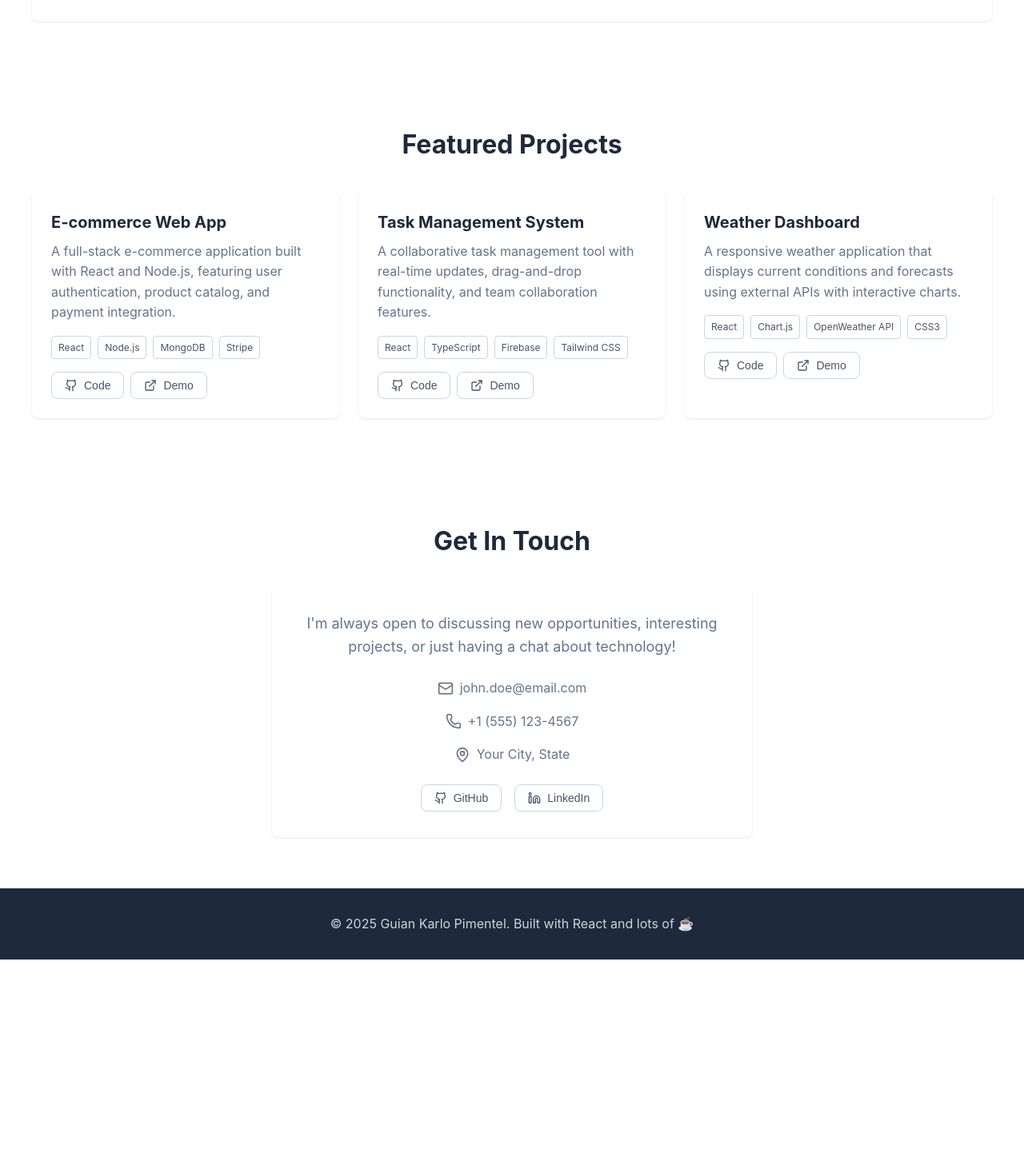
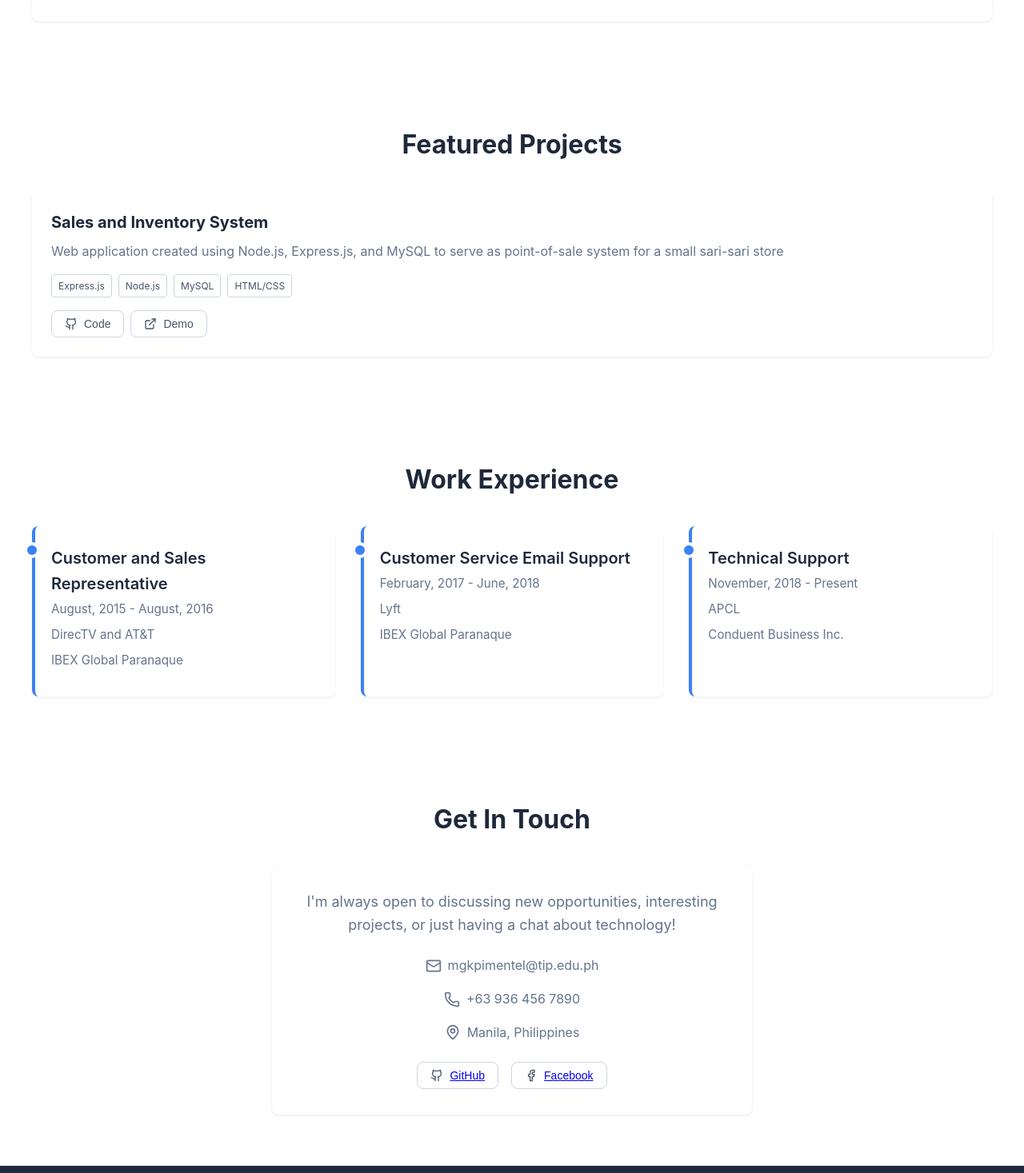
Before and after one commit to gypimentel/Portfolio, a React (Create React App) app: page / in a window 1280 px wide. Shown: the part 1330-2797 px from the top of the page at 80% size. Before the commit the page ends 2530 px from the top, so only its background shows below. Built offline with nearby package versions, Linux system fonts and the light colour scheme.

Commit message:
version 2

```diff
--- a/public/index.html
+++ b/public/index.html
@@ -2,7 +2,7 @@
 <html lang="en">
   <head>
     <meta charset="utf-8" />
-    <link rel="icon" href="%PUBLIC_URL%/favicon.ico" />
+    <link rel="icon" href="./favicon.ico" />
     <meta name="viewport" content="width=device-width, initial-scale=1" />
     <meta name="theme-color" content="#000000" />
     <meta
--- a/src/components/Portfolio.css
+++ b/src/components/Portfolio.css
@@ -259,6 +259,53 @@
   display: flex;
   gap: 0.5rem;
 }
+/* Optional timeline effect */
+.experience-grid {
+  display: grid;
+  grid-template-columns: repeat(auto-fit, minmax(300px, 1fr));
+  gap: 2rem;
+  position: relative;
+}
+
+.experience-card {
+  position: relative;
+  background: white;
+  border-left: 4px solid #3b82f6; /* blue timeline line */
+  border-radius: 0.5rem;
+  padding: 1.5rem 1.5rem 1.5rem 1.25rem;
+  box-shadow: 0 2px 4px rgba(0, 0, 0, 0.06);
+  transition: box-shadow 0.3s ease;
+}
+
+.experience-card::before {
+  content: '';
+  position: absolute;
+  top: 1.5rem;
+  left: -0.65rem;
+  width: 12px;
+  height: 12px;
+  background-color: #3b82f6;
+  border-radius: 50%;
+  box-shadow: 0 0 0 4px white;
+}
+
+.experience-card:hover {
+  box-shadow: 0 8px 16px rgba(0, 0, 0, 0.08);
+}
+
+.experience-title {
+  font-size: 1.25rem;
+  font-weight: 600;
+  color: #1e293b;
+  margin-bottom: 0.25rem;
+}
+
+.experience-details {
+  font-size: 0.95rem;
+  color: #64748b;
+  margin-bottom: 0.5rem;
+  line-height: 1.6;
+}
 
 /* Contact Section */
 .contact-card {
--- a/src/components/Portfolio.js
+++ b/src/components/Portfolio.js
@@ -1,4 +1,4 @@
-import { Mail, Phone, MapPin, Github, Linkedin, ExternalLink } from "lucide-react"
+import { Mail, Phone, MapPin, Github, ExternalLink, Facebook } from "lucide-react"
 import "./Portfolio.css"
 
 const Portfolio = () => {
@@ -17,29 +17,32 @@ const Portfolio = () => {
 
   const projects = [
     {
-      title: "E-commerce Web App",
+      title: "Sales and Inventory System",
       description:
-        "A full-stack e-commerce application built with React and Node.js, featuring user authentication, product catalog, and payment integration.",
-      technologies: ["React", "Node.js", "MongoDB", "Stripe"],
+        "Web application created using Node.js, Express.js, and MySQL to serve as point-of-sale system for a small sari-sari store",
+      technologies: ["Express.js", "Node.js", "MySQL", "HTML/CSS"],
       github: "#",
       demo: "#",
-    },
+    }
+  ]
+
+  const experiences = [
     {
-      title: "Task Management System",
-      description:
-        "A collaborative task management tool with real-time updates, drag-and-drop functionality, and team collaboration features.",
-      technologies: ["React", "TypeScript", "Firebase", "Tailwind CSS"],
-      github: "#",
-      demo: "#",
-    },
-    {
-      title: "Weather Dashboard",
-      description:
-        "A responsive weather application that displays current conditions and forecasts using external APIs with interactive charts.",
-      technologies: ["React", "Chart.js", "OpenWeather API", "CSS3"],
-      github: "#",
-      demo: "#",
-    },
+      position:"Customer and Sales Representative",
+      duration:"August, 2015 - August, 2016",
+      accounts: "DirecTV and AT&T",
+      company: "IBEX Global Paranaque"
+    },{
+      position:"Customer Service Email Support",
+      duration:"February, 2017 - June, 2018",
+      accounts: "Lyft",
+      company: "IBEX Global Paranaque"
+    },{
+      position:"Technical Support",
+      duration:"November, 2018 - Present",
+      accounts: "APCL",
+      company: "Conduent Business Inc."
+    }
   ]
 
   return (
@@ -53,6 +56,7 @@ const Portfolio = () => {
               <a href="#about">About</a>
               <a href="#skills">Skills</a>
               <a href="#projects">Projects</a>
+              <a href="#experience">Experiences</a>
               <a href="#contact">Contact</a>
             </div>
           </div>
@@ -74,11 +78,19 @@ const Portfolio = () => {
           <div className="hero-buttons">
             <button className="btn btn-primary">
               <Mail size={16} />
-              Contact Me
+              <a href="mailto:mgkpimentel@tip.edu.ph">
+                Contact me
+              </a>
             </button>
             <button className="btn btn-secondary">
               <Github size={16} />
+              <a
+                href="https://github.com/gypimentel"
+                target="_blank"
+                rel="noreferrer"
+              >
               GitHub
+              </a>
             </button>
           </div>
         </div>
@@ -91,7 +103,7 @@ const Portfolio = () => {
           <div className="card">
             <p className="about-text">
               I'm a fourth year BS Computer Engineering student from TIP Manila. This is an attempt to create a simple
-              website that showcases my portfolio and serve as a CV. This is created using React and templates from Lucide.
+              website that showcases my portfolio and serve as a CV. This is created using React and icons from Lucide.
             </p>
             <p className="about-text">
               When I'm not coding, you can find me exploring new technologies, contributing to open-source projects, or
@@ -150,6 +162,25 @@ const Portfolio = () => {
         </div>
       </section>
 
+      {/* Experience Section */}
+      <section id="experience" className="section">
+        <div className="container">
+          <h2 className="section-title">Work Experience</h2>
+          <div className="experience-grid">
+            {experiences.map((exp, index) => (
+              <div key={index} className="experience-card">
+                <div className="experience-content">
+                  <h3 className="experience-title">{exp.position}</h3>
+                  <p className="experience-details">{exp.duration}</p>
+                  <p className="experience-details">{exp.accounts}</p>
+                  <p className="experience-details">{exp.company}</p>
+                </div>
+              </div>
+            ))}
+          </div>
+        </div>
+      </section>
+
       {/* Contact Section */}
       <section id="contact" className="section">
         <div className="container">
@@ -162,25 +193,37 @@ const Portfolio = () => {
             <div className="contact-info">
               <div className="contact-item">
                 <Mail size={20} />
-                <span>john.doe@email.com</span>
+                <span>mgkpimentel@tip.edu.ph</span>
               </div>
               <div className="contact-item">
                 <Phone size={20} />
-                <span>+1 (555) 123-4567</span>
+                <span>+63 936 456 7890</span>
               </div>
               <div className="contact-item">
                 <MapPin size={20} />
-                <span>Your City, State</span>
+                <span>Manila, Philippines</span>
               </div>
             </div>
             <div className="social-buttons">
               <button className="btn btn-outline">
                 <Github size={16} />
-                GitHub
+                <a
+                  href="https://github.com/gypimentel"
+                  target="_blank"
+                  rel="noreferrer"
+                >
+                  GitHub
+                </a>
               </button>
               <button className="btn btn-outline">
-                <Linkedin size={16} />
-                LinkedIn
+                <Facebook size={16} />
+                <a
+                  href="https://www.facebook.com/guiankarlo.pimentel"
+                  target="_blank"
+                  rel="noreferrer"
+                >
+                  Facebook
+                </a>
               </button>
             </div>
           </div>
```
Also changed, not shown: 1 other file (tests, documents, lock files or other folders).
